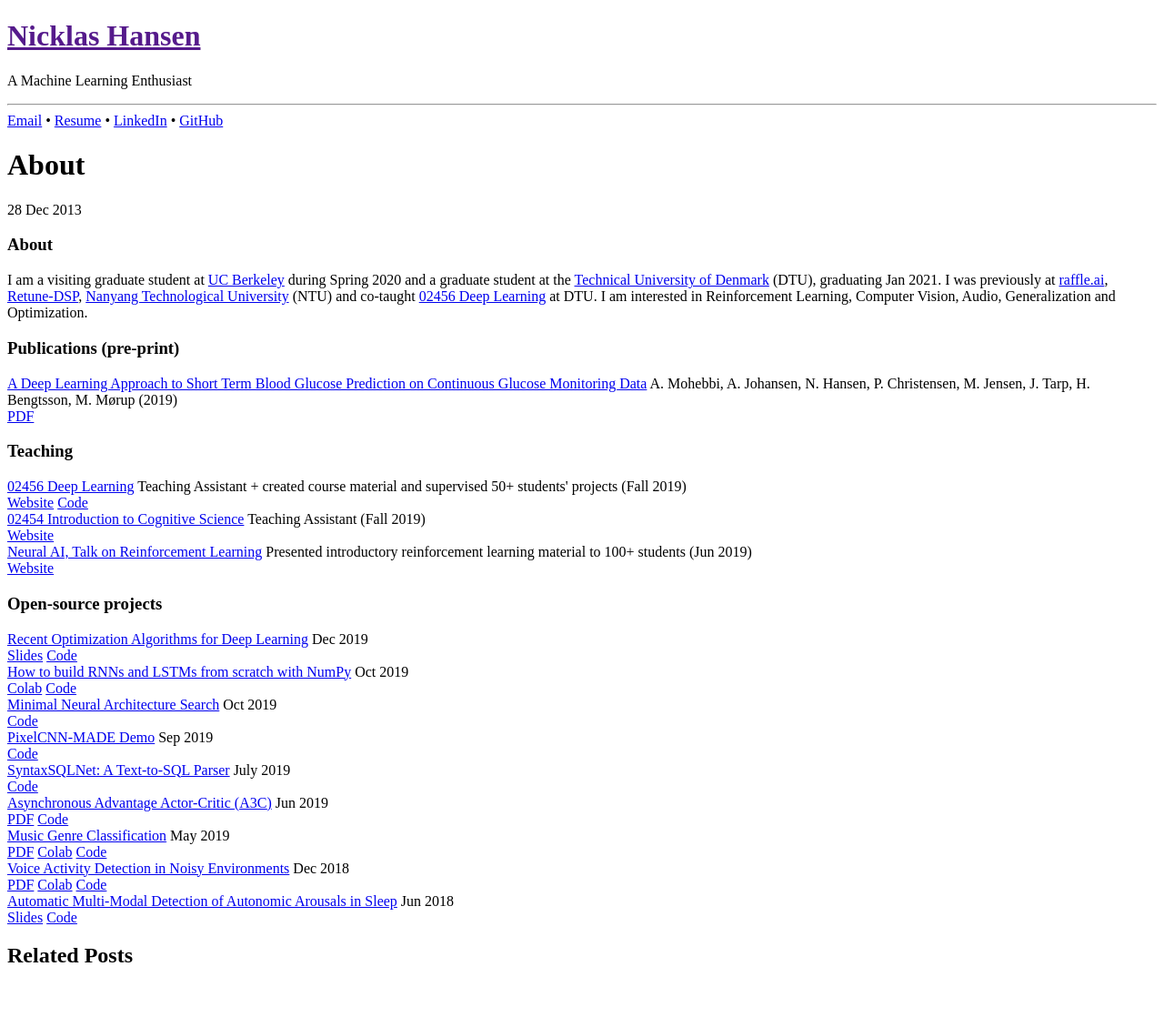
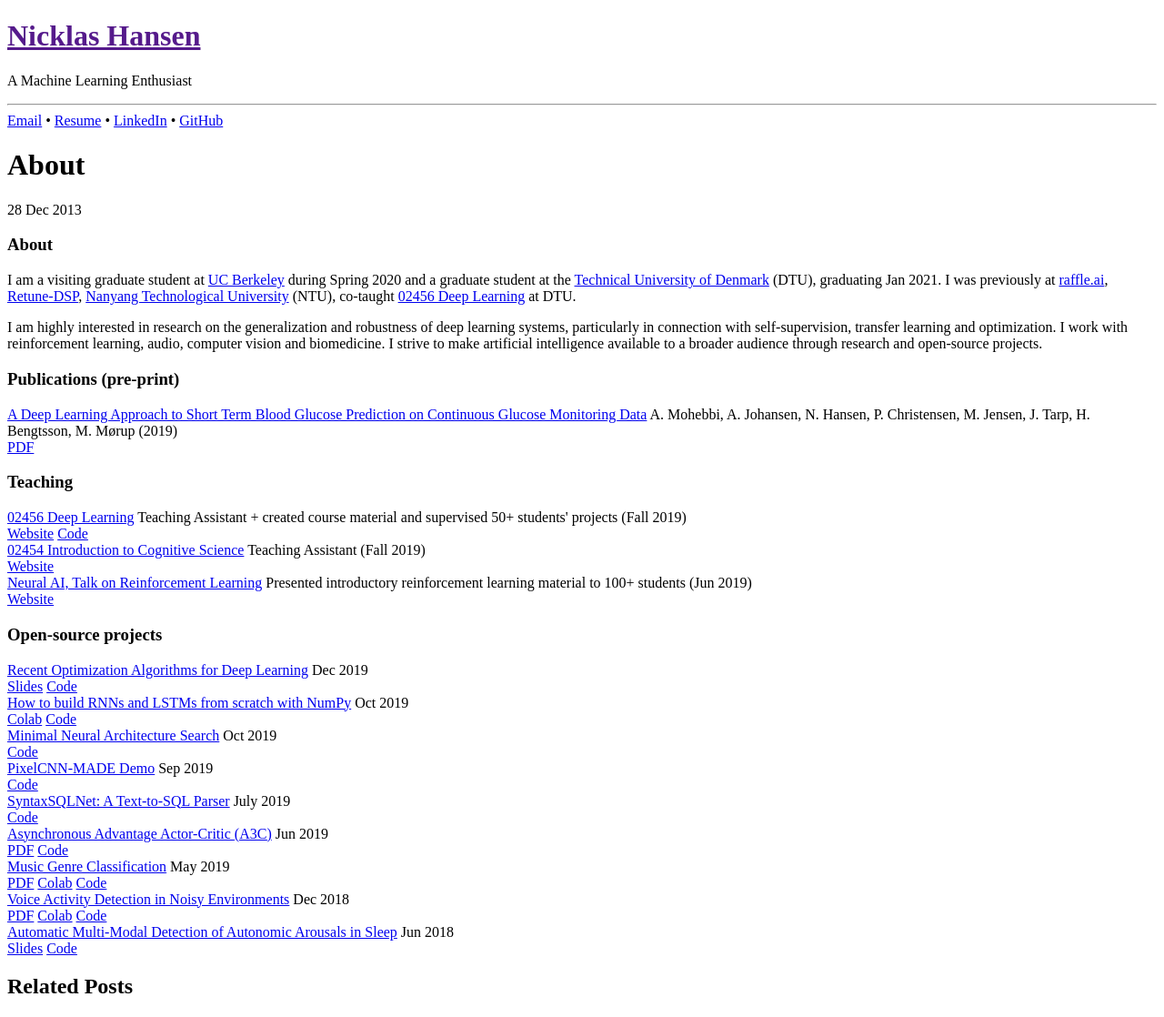
Before and after one commit to nicklashansen/nicklashansen.github.io, a Jekyll site: the page built from _posts/2013-12-28-about.md, in a window 1280 px wide. Shown: the whole page at 91% size. Built offline with Jekyll 4.4.1, drawn with Linux system fonts in a browser that asks for light colours; before the commit the page ends 1084 px from its top, so only the background shows below that.

Commit message:
updated about section

```diff
--- a/_posts/2013-12-28-about.md
+++ b/_posts/2013-12-28-about.md
@@ -5,7 +5,9 @@ title: About
 
 ### About
 
-I am a visiting graduate student at [UC Berkeley](https://www.berkeley.edu/) during Spring 2020 and a graduate student at the [Technical University of Denmark](https://www.dtu.dk/english) (DTU), graduating Jan 2021. I was previously at [raffle.ai](https://www.raffle.ai/), [Retune-DSP](https://www.retune-dsp.com/), [Nanyang Technological University](https://www.ntu.edu.sg/Pages/home.aspx) (NTU) and co-taught [02456 Deep Learning](https://github.com/DeepLearningDTU/02456-deep-learning-with-PyTorch) at DTU. I am interested in Reinforcement Learning, Computer Vision, Audio, Generalization and Optimization.
+I am a visiting graduate student at [UC Berkeley](https://www.berkeley.edu/) during Spring 2020 and a graduate student at the [Technical University of Denmark](https://www.dtu.dk/english) (DTU), graduating Jan 2021. I was previously at [raffle.ai](https://www.raffle.ai/), [Retune-DSP](https://www.retune-dsp.com/), [Nanyang Technological University](https://www.ntu.edu.sg/Pages/home.aspx) (NTU), co-taught [02456 Deep Learning](https://github.com/DeepLearningDTU/02456-deep-learning-with-PyTorch) at DTU.
+
+I am highly interested in research on the generalization and robustness of deep learning systems, particularly in connection with self-supervision, transfer learning and optimization. I work with reinforcement learning, audio, computer vision and biomedicine. I strive to make artificial intelligence available to a broader audience through research and open-source projects.
 
 
 ### Publications (pre-print)
```
